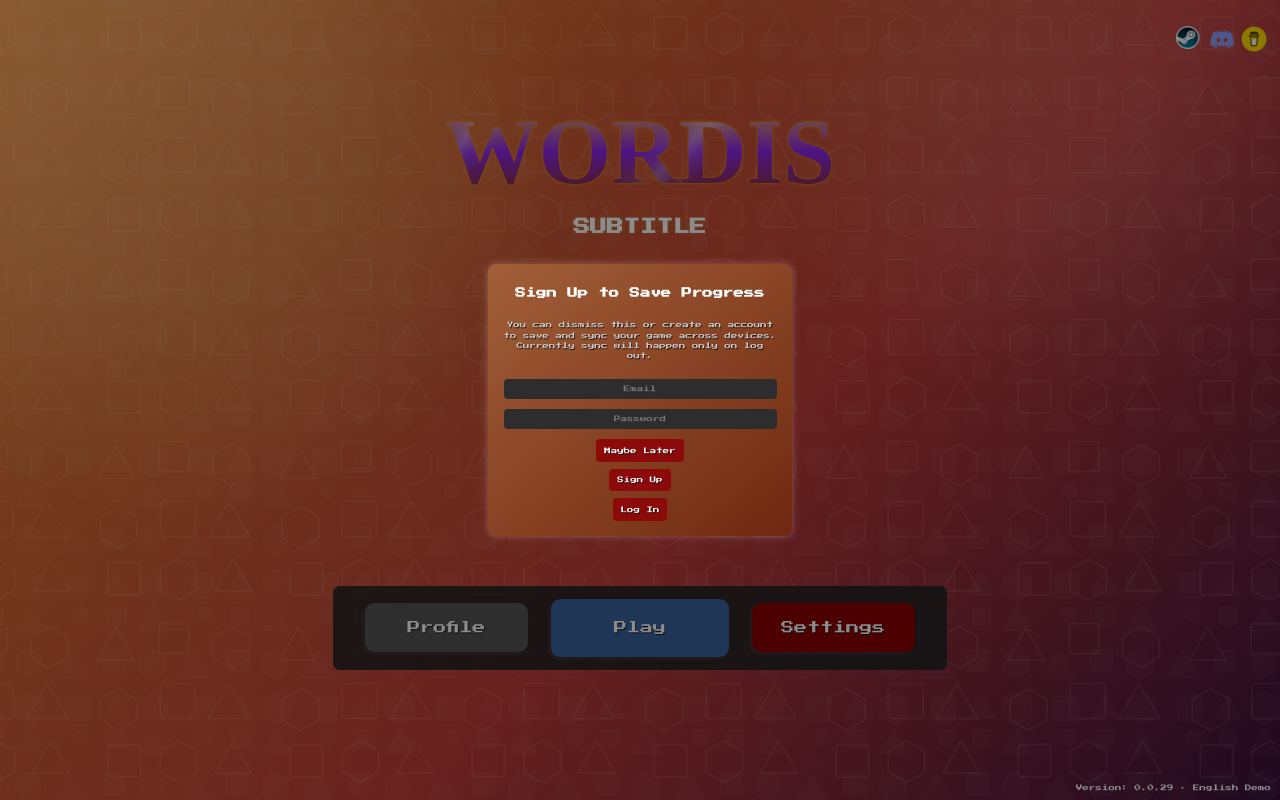
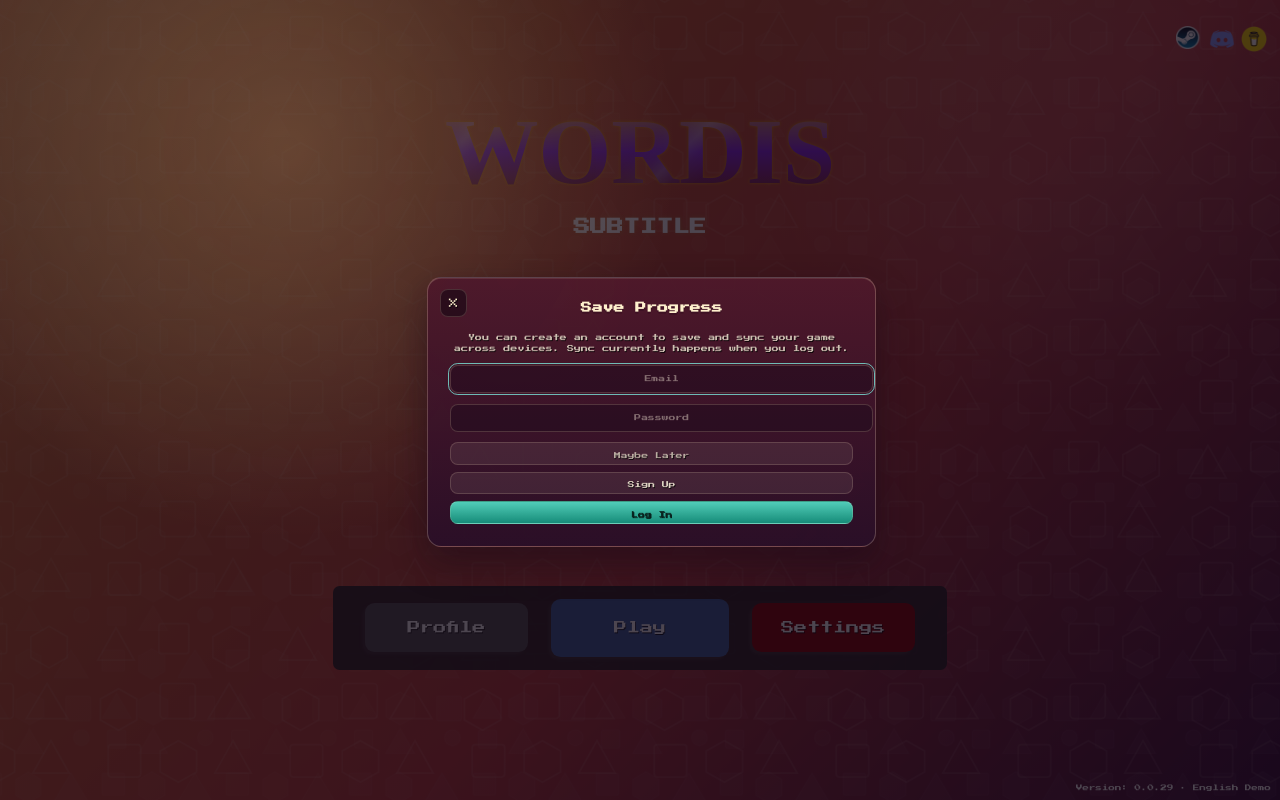
Before and after one commit to Sjskyler27/wordis, a Vue app: page / in a window 1280 px wide. Built offline with nearby package versions, Linux system fonts and the light colour scheme; no server answers; a web font is replaced by a local one.

Commit message:
feat: restyle auth prompt
<!-- ps-id: db2ec4b8-26fc-4dc7-af40-f06af97c2a45 -->

```diff
--- a/src/assets/AuthPrompt.vue
+++ b/src/assets/AuthPrompt.vue
@@ -1,15 +1,18 @@
 <template>
-    <div v-if="visible" class="modal">
-      <div class="modal-content">
-        <h2>Sign Up to Save Progress</h2>
-        <p>You can dismiss this or create an account to save and sync your game across devices. Currently sync will happen only on log out.</p>
+    <div v-if="visible" class="modal animated-fade-in">
+      <div class="modal-content animated-slide-up">
+        <div class="close-modal">
+          <button ref="closeButton" class="modal-close-button" @click="dismiss">&times;</button>
+        </div>
+        <h2>Save Progress</h2>
+        <p>You can create an account to save and sync your game across devices. Sync currently happens when you log out.</p>
 
-        <input v-model="email" type="email" placeholder="Email" />
-        <input v-model="password" type="password" placeholder="Password" />
+        <input ref="emailInput" v-model="email" type="email" placeholder="Email" />
+        <input ref="passwordInput" v-model="password" type="password" placeholder="Password" />
         <div class="button-column">
-            <button class="modal-button" @click="dismiss">Maybe Later</button>
-            <button class="modal-button" @click="signUp">Sign Up</button>
-            <button class="modal-button" @click="login">Log In</button>
+            <button ref="dismissButton" class="modal-button quiet" @click="dismiss">Maybe Later</button>
+            <button ref="signUpButton" class="modal-button" @click="signUp">Sign Up</button>
+            <button ref="loginButton" class="modal-button primary" @click="login">Log In</button>
         </div>
 
         <p v-if="error" class="error">{{ error }}</p>
@@ -18,7 +21,7 @@
   </template>
 
   <script setup>
-  import { ref } from "vue";
+  import { onBeforeUnmount, onMounted, ref } from "vue";
   import { createUserWithEmailAndPassword, signInWithEmailAndPassword } from "firebase/auth";
   import { auth } from "../main.js"
   import { firebaseEnabled } from "../firebaseClient.js";
@@ -30,6 +33,25 @@
   const email = ref("");
   const password = ref("");
   const error = ref("");
+  const closeButton = ref(null);
+  const emailInput = ref(null);
+  const passwordInput = ref(null);
+  const dismissButton = ref(null);
+  const signUpButton = ref(null);
+  const loginButton = ref(null);
+  const focusTargets = [
+    closeButton,
+    emailInput,
+    passwordInput,
+    dismissButton,
+    signUpButton,
+    loginButton
+  ];
+  const focusTarget = (index) => {
+    const availableTargets = focusTargets.filter((target) => target.value);
+    const targetIndex = (index + availableTargets.length) % availableTargets.length;
+    availableTargets[targetIndex]?.value?.focus();
+  };
 
   const dismiss = () => {
     localStorage.setItem("userAgreed", true);
@@ -82,111 +104,197 @@
     }
 
     };
+
+  const handleKeyDown = (event) => {
+    if (event.key === "Escape" || event.key === "b") {
+      event.preventDefault();
+      dismiss();
+      return;
+    }
+
+    if (event.key !== "ArrowDown" && event.key !== "ArrowUp") {
+      return;
+    }
+
+    const availableTargets = focusTargets.filter((target) => target.value);
+    const currentIndex = availableTargets.findIndex((target) => target.value === document.activeElement);
+    const nextIndex = event.key === "ArrowDown" ? currentIndex + 1 : currentIndex - 1;
+    event.preventDefault();
+    focusTarget(currentIndex === -1 ? 0 : nextIndex);
+  };
+
+  onMounted(() => {
+    emailInput.value?.focus();
+    window.addEventListener("keydown", handleKeyDown);
+  });
+
+  onBeforeUnmount(() => {
+    window.removeEventListener("keydown", handleKeyDown);
+  });
   </script>
 
   <style scoped>
   .modal {
     position: fixed;
     inset: 0;
-    background: rgba(0, 0, 0, 0.45);
+    background:
+      radial-gradient(circle at 22% 18%, rgba(255, 203, 121, 0.18), transparent 32%),
+      rgba(15, 6, 20, 0.74);
     display: flex;
     align-items: center;
     justify-content: center;
     z-index: 9999;
+    padding: 18px;
   }
 
-  /* Modal Content */
   .modal-content {
-    background-color: #1a1a1a;
+    position: relative;
+    background:
+      linear-gradient(180deg, rgba(78, 25, 43, 0.97), rgba(42, 15, 40, 0.97)),
+      radial-gradient(circle at 18% 0%, rgba(255, 202, 123, 0.2), transparent 38%);
     font-family: 'Press Start 2P', cursive;
-    color: #fff;
-    padding: 24px;
-    border-radius: 12px;
-    width: 90%;
-    max-width: 420px;
-    box-shadow: 0 0 12px rgba(255, 255, 255, 0.25);
+    color: #fff4df;
+    padding: 34px;
+    border: 1px solid rgba(255, 231, 190, 0.24);
+    border-radius: 22px;
+    width: min(92vw, 620px);
+    max-height: 86vh;
+    overflow-y: auto;
+    box-shadow:
+      inset 0 1px 0 rgba(255, 238, 205, 0.14),
+      0 24px 54px rgba(23, 8, 25, 0.46);
     display: flex;
     flex-direction: column;
     gap: 16px;
     text-align: center;
   }
 
+  .close-modal {
+    position: absolute;
+    top: 18px;
+    left: 18px;
+  }
+
   .modal-content h2 {
-    font-size: 16px;
-    margin-bottom: 8px;
+    margin: 0 52px 8px;
+    color: #fff2ce;
+    font-size: 1.05rem;
+    line-height: 1.5;
+    letter-spacing: 0;
+    text-shadow: 0 3px 0 rgba(41, 10, 22, 0.34);
   }
 
   .modal-content p {
-    font-size: 10px;
+    margin: 0;
+    font-size: 0.68rem;
     line-height: 1.6;
-    color: #ccc;
+    color: rgba(255, 244, 223, 0.78);
   }
 
   .button-column {
     display: flex;
     flex-direction: column;
     gap: 10px;
-    align-items: center;
+    align-items: stretch;
   }
-  /* Inputs */
+
   input {
-    padding: 10px;
-    font-size: 10px;
+    width: 100%;
+    padding: 13px 14px;
+    font-size: 0.66rem;
+    line-height: 1.4;
     font-family: inherit;
-    border: none;
-    border-radius: 6px;
-    background-color: #2d2d2d;
-    color: white;
+    border: 1px solid rgba(255, 225, 180, 0.18);
+    border-radius: 12px;
+    background: rgba(28, 10, 28, 0.46);
+    color: #fff4df;
     text-align: center;
+    outline: none;
   }
 
   input::placeholder {
-    color: #777;
+    color: rgba(255, 244, 223, 0.42);
   }
 
-  /* Buttons */
+  input:focus,
+  input:focus-visible,
+  .modal-button:focus-visible,
+  .modal-close-button:focus-visible {
+    outline: 3px solid rgba(130, 253, 238, 0.72);
+    outline-offset: 2px;
+  }
+
+  .modal-button,
+  .modal-close-button {
+    font-family: inherit;
+    border: 1px solid rgba(255, 230, 190, 0.16);
+    color: rgba(255, 244, 223, 0.86);
+    cursor: pointer;
+    transition: background 140ms ease, border-color 140ms ease, color 140ms ease, transform 140ms ease;
+  }
+
   .modal-button {
-    padding: 10px 12px;
-    font-size: 10px;
-    font-family: inherit;
-    border-radius: 6px;
-    color: white;
-    cursor: pointer;
-    transition: all 0.2s ease;
-    width: fit-content;
-    align-self: center;
+    width: 100%;
+    padding: 12px 14px;
+    border-radius: 12px;
+    background: rgba(255, 245, 224, 0.08);
+    font-size: 0.66rem;
+    line-height: 1.4;
+  }
+
+  .modal-close-button {
+    width: 42px;
+    height: 42px;
+    border-radius: 12px;
+    background: rgba(32, 10, 24, 0.74);
+    color: #fff2ce;
+    font-size: 1.25rem;
+    line-height: 1;
+  }
+
+  .modal-button:hover,
+  .modal-close-button:hover {
+    background: rgba(67, 21, 45, 0.86);
+    border-color: rgba(255, 226, 177, 0.34);
+    color: #fff4df;
+  }
+
+  .modal-button.primary {
+    background: linear-gradient(180deg, rgba(83, 216, 194, 0.94), rgba(21, 151, 128, 0.92));
+    color: #09231f;
+  }
+
+  .modal-button.quiet {
+    color: rgba(255, 244, 223, 0.68);
   }
 
 
 
   .error {
-    color: #ff5f5f;
-    font-size: 8px;
-    margin-top: -4px;
+    color: #ff9b9b;
+    font-size: 0.58rem;
+    line-height: 1.5;
+    margin: 0;
   }
   @media (max-width: 600px) {
     .modal-content {
-      width: 95%;
-      padding: 20px;
-      font-size: 8px;
+      padding: 26px 18px 22px;
     }
 
     input {
-      padding: 8px;
-      font-size: 9px;
+      font-size: 0.58rem;
     }
 
     .modal-button {
-      font-size: 9px;
-      padding: 8px 10px;
+      font-size: 0.58rem;
     }
 
     .modal-content h2 {
-      font-size: 14px;
+      font-size: 0.86rem;
     }
 
     .modal-content p {
-      font-size: 9px;
+      font-size: 0.58rem;
     }
   }
 
```
